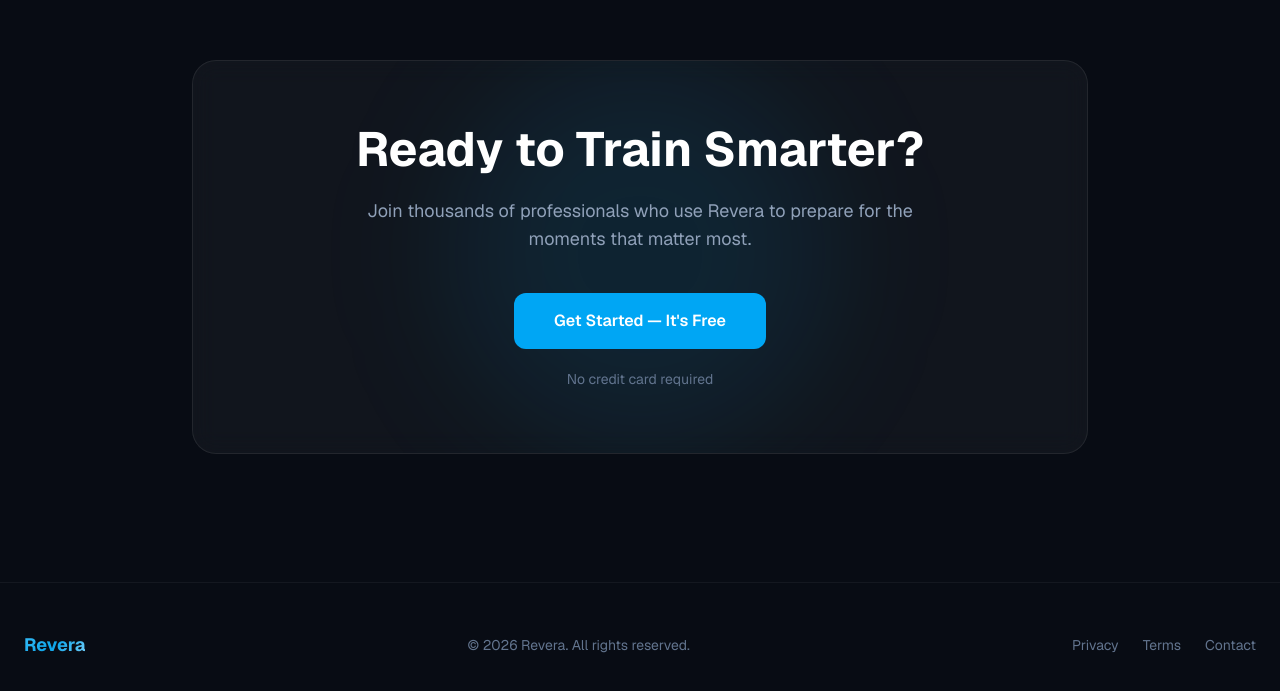
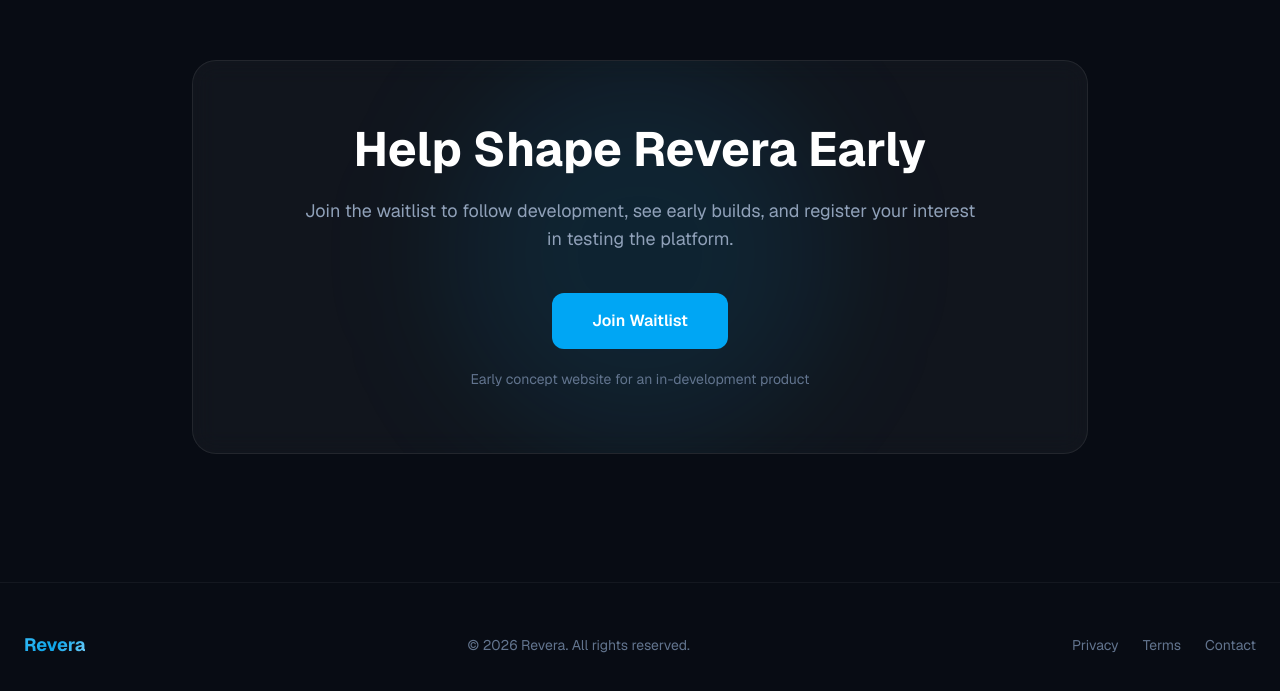
Before and after one commit to tianaokane/revera-site, a Next.js app: page / in a window 1280 px wide. Shown: the part 3089-3780 px from the top of the page. Built offline with nearby package versions, Linux system fonts and the light colour scheme.

Commit message:
Update CTA.tsx

```diff
--- a/src/components/CTA.tsx
+++ b/src/components/CTA.tsx
@@ -6,21 +6,24 @@ export default function CTA() {
           <div className="absolute inset-0 pointer-events-none">
             <div className="absolute top-0 left-1/2 -translate-x-1/2 w-96 h-96 bg-sky-500/10 rounded-full blur-3xl" />
           </div>
+
           <div className="relative z-10">
             <h2 className="text-4xl md:text-5xl font-bold text-white mb-6">
-              Ready to Train Smarter?
+              Help Shape Revera Early
             </h2>
-            <p className="text-slate-400 text-lg mb-10 max-w-xl mx-auto">
-              Join thousands of professionals who use Revera to prepare for the
-              moments that matter most.
+            <p className="text-slate-400 text-lg mb-10 max-w-2xl mx-auto">
+              Join the waitlist to follow development, see early builds, and
+              register your interest in testing the platform.
             </p>
+
             <div className="flex flex-col sm:flex-row gap-4 justify-center">
               <button className="bg-sky-500 hover:bg-sky-400 text-white font-semibold px-10 py-4 rounded-xl text-base transition-all hover:shadow-lg hover:shadow-sky-500/25 hover:-translate-y-0.5">
-                Get Started — It{"'"}s Free
+                Join Waitlist
               </button>
             </div>
+
             <p className="text-slate-500 text-sm mt-5">
-              No credit card required
+              Early concept website for an in-development product
             </p>
           </div>
         </div>
```
